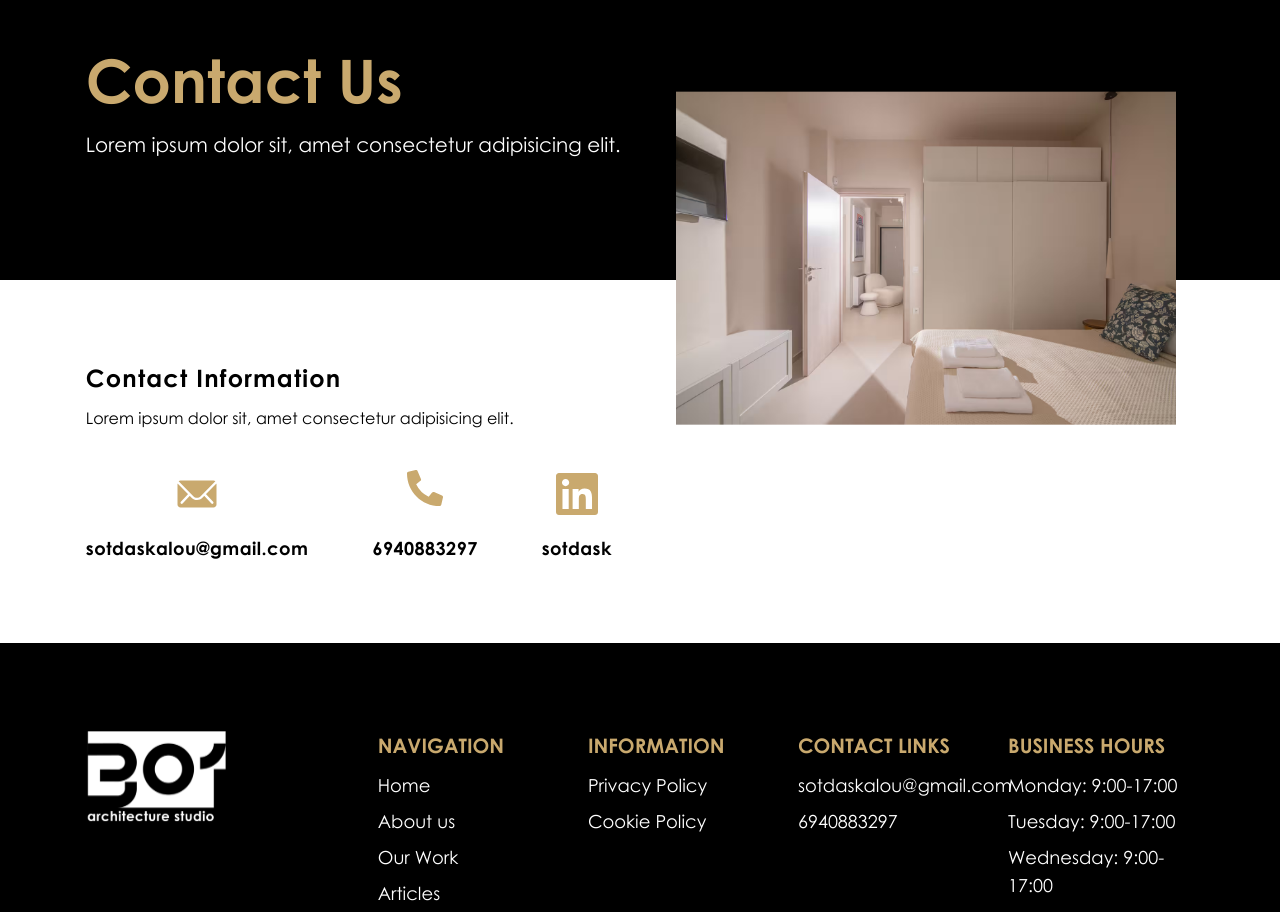
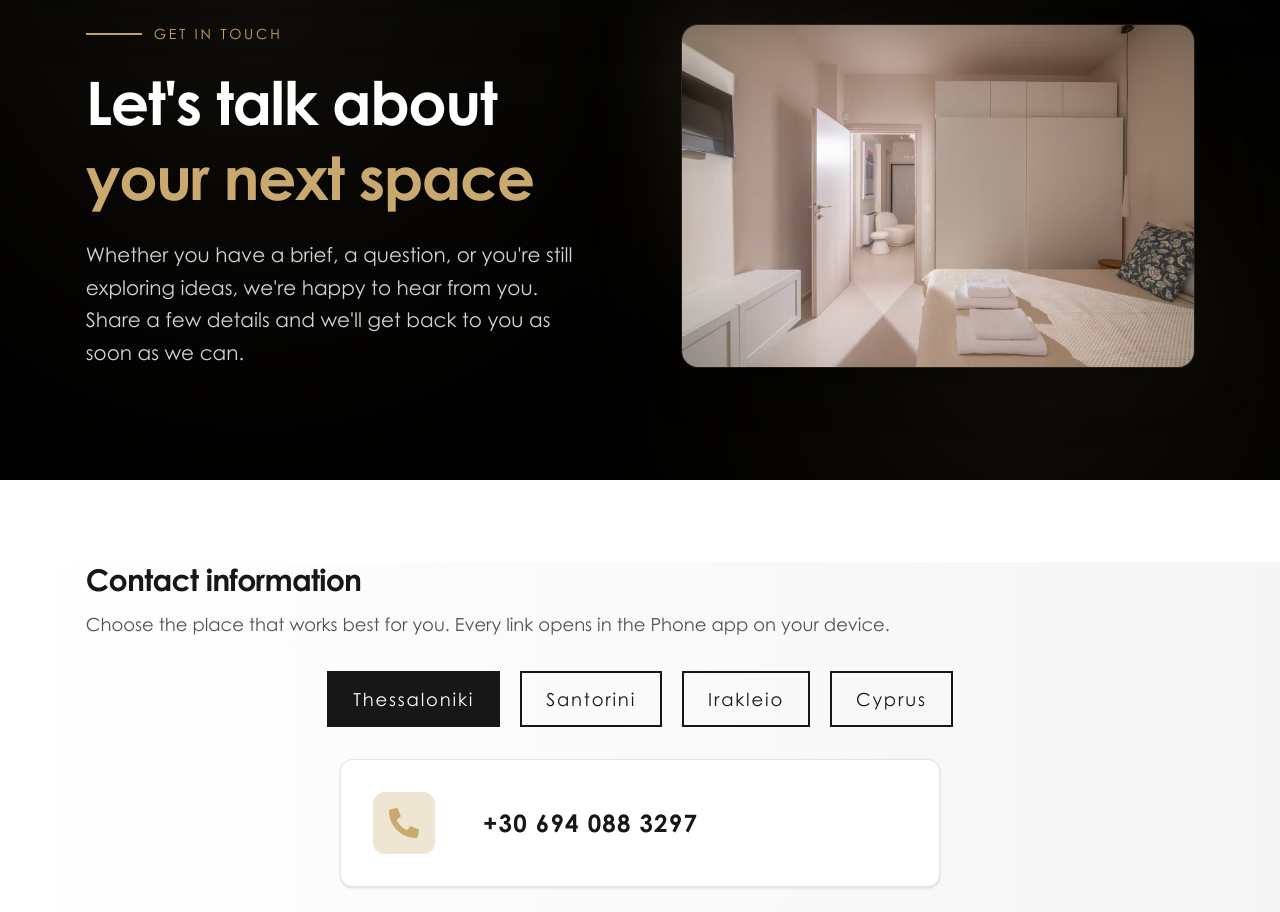
Before and after one commit to sotdask/301, a React (Vite) app: page /contact in a window 1280 px wide. Shown: the part 120-1032 px from the top of the page. Built offline with nearby package versions, Linux system fonts and the light colour scheme.

Commit message:
contact page

```diff
--- a/package.json
+++ b/package.json
@@ -13,6 +13,7 @@
     "@gsap/react": "^2.1.2",
     "@tailwindcss/vite": "^4.2.2",
     "aos": "^2.3.4",
+    "flowbite": "^4.0.2",
     "gsap": "^3.15.0",
     "react": "^19.2.4",
     "react-dom": "^19.2.4",
--- a/src/components/contact/ContactInfo.jsx
+++ b/src/components/contact/ContactInfo.jsx
@@ -1,35 +1,163 @@
-import React from "react";
+import React, { useState } from "react";
+import { FaPhoneAlt } from "react-icons/fa";
 import { IoIosMail } from "react-icons/io";
-import { FaPhoneAlt } from "react-icons/fa";
-import { FaLinkedin } from "react-icons/fa";
+import { FaInstagram } from "react-icons/fa";
+import { FaLinkedinIn } from "react-icons/fa";
+
+const locations = [
+  {
+    id: "thessaloniki",
+    label: "Thessaloniki",
+    phoneTel: "+306940883297",
+    phoneDisplay: "+30 694 088 3297",
+  },
+  {
+    id: "santorini",
+    label: "Santorini",
+    phoneTel: "+306971112233",
+    phoneDisplay: "+30 697 111 2233",
+  },
+  {
+    id: "irakleio",
+    label: "Irakleio",
+    phoneTel: "+306982223344",
+    phoneDisplay: "+30 698 222 3344",
+  },
+  {
+    id: "cyprus",
+    label: "Cyprus",
+    phoneTel: "+35799111222",
+    phoneDisplay: "+357 99 111 222",
+  },
+];
 
 const ContactInfo = () => {
+  const [activeIndex, setActiveIndex] = useState(0);
+  const active = locations[activeIndex];
+
   return (
-    <section className="section-margin bg-white">
-      <div className="section-padding mt-32 lg:mt-0">
-        <h4 className="text-xl text-center lg:text-start md:text-2xl tracking-wider font-bold">
-          Contact Information
-        </h4>
-        <p className="text-center text-base lg:text-start mt-3">
-          Lorem ipsum dolor sit, amet consectetur adipisicing elit.
-        </p>
-        <div className="wrapper flex flex-col lg:flex-row gap-16 items-center mt-10">
-          <a href="#" className="flex flex-col items-center group">
-            <IoIosMail className="text-primary text-5xl transition ease-in-out duration-500 group-hover:-translate-y-2" />
-            <span className="text-lg font-bold tracking-wide mt-4">
+    <section
+      aria-labelledby="contact-info-heading"
+      className="section-margin pb-[clamp(2.813rem,3.949vw+1.949rem,6.688rem)] bg-linear-to-r from-white to-stone-100"
+    >
+      <div className="section-padding">
+        <header className="mx-auto max-w-2xl text-center lg:mx-0 lg:max-w-none lg:text-left">
+          <h2
+            id="contact-info-heading"
+            className="text-2xl font-bold tracking-tight text-neutral-900 md:text-3xl"
+          >
+            Contact information
+          </h2>
+          <p className="mt-3 text-base leading-relaxed text-neutral-600 md:text-lg">
+            Choose the place that works best for you. Every link opens in the
+            Phone app on your device.
+          </p>
+        </header>
+
+        <div
+          className="menuWrapper mt-4 flex w-full flex-col items-stretch gap-5 md:mt-6 lg:mt-8 md:flex-row md:items-center md:justify-center"
+          role="group"
+          aria-label="Office locations"
+        >
+          {locations.map(({ id, label }, index) => {
+            const isActive = index === activeIndex;
+            return (
+              <button
+                key={id}
+                type="button"
+                aria-pressed={isActive}
+                onClick={() => setActiveIndex(index)}
+                className={`group relative flex w-full cursor-pointer items-center justify-center overflow-hidden border-2 px-6 py-3 transition-colors duration-300 lg:inline-flex lg:w-auto ${
+                  isActive
+                    ? "active border-neutral-900 bg-neutral-900 text-white"
+                    : "border-neutral-900 bg-transparent text-neutral-900"
+                }`}
+              >
+                <span
+                  className={`relative z-10 text-center text-lg tracking-widest transition-colors duration-300 ${
+                    isActive
+                      ? "text-white"
+                      : "text-neutral-900 group-hover:text-white"
+                  }`}
+                >
+                  {label}
+                </span>
+                {!isActive && (
+                  <span
+                    className="absolute top-0 left-[-10%] h-full w-0 origin-left -skew-x-12 bg-neutral-900 transition-all duration-400 group-hover:w-[120%]"
+                    aria-hidden="true"
+                  />
+                )}
+              </button>
+            );
+          })}
+        </div>
+        <div className="flex w-full justify-center">
+          <a
+            id={`panel-${active.id}`}
+            href={`tel:${active.phoneTel.replace(/\s/g, "")}`}
+            className="bodyWrapper mt-8 flex w-full max-w-150 flex-row items-center gap-8 rounded-xl border border-stone-200 bg-white p-6 text-neutral-700 shadow-sm transition duration-500 ease-in-out hover:-translate-y-2 hover:border-primary/40 hover:shadow-md focus-visible:outline-none focus-visible:ring-2 focus-visible:ring-primary focus-visible:ring-offset-2 md:gap-12 md:p-8"
+          >
+            <div className="rounded-xl bg-primary/30 p-4">
+              <FaPhoneAlt
+                className="text-3xl text-primary"
+                aria-hidden="true"
+              />
+            </div>
+            <p className="text-xl font-bold tracking-wider text-neutral-900 sm:text-2xl">
+              {active.phoneDisplay}
+            </p>
+          </a>
+        </div>
+        <header className="mt-8 lg:mt-10 mx-auto max-w-2xl text-center lg:mx-0 lg:max-w-none lg:text-left">
+          <h2
+            id="contact-info-heading"
+            className="text-2xl font-bold tracking-tight text-neutral-900 md:text-3xl"
+          >
+            Email and Socials
+          </h2>
+          <p className="mt-3 text-base leading-relaxed text-neutral-600 md:text-lg">
+            Not a phone person? We get it. Here's more ways to contact us.
+          </p>
+        </header>
+        <div className="wrapper grid grid-cols-1 md:grid-cols-2 lg:grid-cols-3 gap-x-8 gap-y-2">
+          <a
+            href="mailto:sotdaskalou@gmail.com"
+            className="bodyWrapper mt-6 flex w-full flex-col items-start gap-2 rounded-xl border border-stone-200 bg-white p-6 text-neutral-700 shadow-sm transition duration-500 ease-in-out hover:-translate-y-2 hover:border-primary/40 hover:shadow-md focus-visible:outline-none focus-visible:ring-2 focus-visible:ring-primary focus-visible:ring-offset-2 md:gap-4 md:p-8"
+          >
+            <div className="rounded-xl bg-primary/30 p-2">
+              <IoIosMail className="text-4xl text-primary" aria-hidden="true" />
+            </div>
+            <span className="text-lg font-bold tracking-wide text-neutral-900 sm:text-lg">
               sotdaskalou@gmail.com
             </span>
-          </a>{" "}
-          <a href="#" className="flex flex-col items-center group">
-            <FaPhoneAlt className="text-primary text-4xl transition ease-in-out duration-500 group-hover:-translate-y-2" />
-            <span className="text-lg font-bold tracking-wide mt-7">
-              6940883297
+          </a>
+          <a
+            href="#"
+            className="bodyWrapper mt-6 flex w-full flex-col items-start gap-2 rounded-xl border border-stone-200 bg-white p-6 text-neutral-700 shadow-sm transition duration-500 ease-in-out hover:-translate-y-2 hover:border-primary/40 hover:shadow-md focus-visible:outline-none focus-visible:ring-2 focus-visible:ring-primary focus-visible:ring-offset-2 md:gap-4 md:p-8"
+          >
+            <div className="rounded-xl bg-primary/30 p-2">
+              <FaInstagram
+                className="text-4xl text-primary"
+                aria-hidden="true"
+              />
+            </div>
+            <span className="text-lg font-bold tracking-wide text-neutral-900 sm:text-lg">
+              301 Architecture Studio
             </span>
           </a>
-          <a href="#" className="flex flex-col items-center group">
-            <FaLinkedin className="text-primary text-5xl transition ease-in-out duration-500 group-hover:-translate-y-2" />
-            <span className="text-lg font-bold tracking-wide mt-4">
-              sotdask
+          <a
+            href="#"
+            className="bodyWrapper mt-6 flex w-full flex-col items-start gap-2 rounded-xl border border-stone-200 bg-white p-6 text-neutral-700 shadow-sm transition duration-500 ease-in-out hover:-translate-y-2 hover:border-primary/40 hover:shadow-md focus-visible:outline-none focus-visible:ring-2 focus-visible:ring-primary focus-visible:ring-offset-2 md:gap-4 md:p-8"
+          >
+            <div className="rounded-xl bg-primary/30 p-2">
+              <FaLinkedinIn
+                className="text-4xl text-primary"
+                aria-hidden="true"
+              />
+            </div>
+            <span className="text-lg font-bold tracking-wide text-neutral-900 sm:text-lg">
+              301 Architecture Studio
             </span>
           </a>
         </div>
--- a/src/components/contact/Hero.jsx
+++ b/src/components/contact/Hero.jsx
@@ -3,28 +3,72 @@ import { contact } from "../../assets";
 
 const Hero = () => {
   return (
-    <section className="min-h-[50vh] bg-black flex flex-col justify-center pt-28 md:pt-32 lg:pt-36 lg:pb-24">
-      <div className="section-padding relative">
-        <div className="lg:pr-105 xl:pr-130">
-          <h1 data-aos="fade-up" data-aos-duration="1000" className="text-primary text-center font-bold lg:text-start text-3xl md:text-4xl lg:text-5xl xl:text-6xl">
-            Contact Us
-          </h1>
-          <p className="text-white text-center lg:text-start mt-5 text-xl">
-            Lorem ipsum dolor sit, amet consectetur adipisicing elit.
-          </p>
+    <section
+      aria-labelledby="contact-hero-heading"
+      className="relative isolate overflow-hidden bg-linear-to-b from-neutral-950 via-black to-black pt-28 pb-16 md:pt-32 md:pb-20 lg:pt-36 lg:pb-28"
+    >
+      <div
+        className="pointer-events-none absolute inset-0 opacity-[0.07]"
+        aria-hidden="true"
+        style={{
+          backgroundImage:
+            "radial-gradient(circle at 20% 20%, var(--color-primary) 0%, transparent 45%), radial-gradient(circle at 80% 80%, var(--color-primary) 0%, transparent 40%)",
+        }}
+      />
 
-          <img
-            src={contact}
-            className="w-full max-w-85 mx-auto -mb-22 mt-8 sm:max-w-95 md:max-w-125 lg:hidden"
-            alt="Contact hero"
-          />
+      <div className="section-padding relative z-10">
+        <div className="mx-auto flex max-w-6xl flex-col gap-10 lg:flex-row lg:items-center lg:justify-between lg:gap-16">
+          <div className="max-w-xl text-center lg:max-w-lg lg:text-left">
+            <div
+              data-aos="fade-up"
+              data-aos-duration="800"
+              className="flex items-center justify-center gap-3 lg:justify-start"
+            >
+              <span className="block h-0.5 w-10 shrink-0 bg-primary sm:w-14" />
+              <p className="text-xs font-medium uppercase tracking-[0.2em] text-primary sm:text-sm">
+                Get in touch
+              </p>
+            </div>
+
+            <h1
+              id="contact-hero-heading"
+              data-aos="fade-up"
+              data-aos-duration="900"
+              data-aos-delay="50"
+              className="mt-5 text-4xl font-bold leading-tight tracking-tight text-white sm:text-5xl lg:text-6xl"
+            >
+              Let&apos;s talk about{" "}
+              <span className="text-primary">your next space</span>
+            </h1>
+
+            <p
+              data-aos="fade-up"
+              data-aos-duration="900"
+              data-aos-delay="100"
+              className="mt-6 text-lg leading-relaxed text-neutral-300 sm:text-xl"
+            >
+              Whether you have a brief, a question, or you&apos;re still
+              exploring ideas, we&apos;re happy to hear from you. Share a few
+              details and we&apos;ll get back to you as soon as we can.
+            </p>
+          </div>
+
+          <div
+            className="relative mx-auto w-full max-w-md shrink-0 lg:mx-0 lg:max-w-lg"
+            data-aos="fade-left"
+            data-aos-duration="1000"
+          >
+            <div
+              className="pointer-events-none absolute -inset-4 rounded-3xl bg-linear-to-br from-primary/20 via-transparent to-primary/5 blur-2xl"
+              aria-hidden="true"
+            />
+            <img
+              src={contact}
+              alt=""
+              className="relative z-10 w-full rounded-2xl object-contain shadow-2xl shadow-black/40 ring-1 ring-white/10"
+            />
+          </div>
         </div>
-
-        <img
-          src={contact}
-          className="hidden lg:block absolute bottom-0 right-16 xl:right-26 w-95 xl:w-125 max-w-none translate-y-[80%] z-20"
-          alt="Contact hero"
-        />
       </div>
     </section>
   );
--- a/src/pages/Contact.jsx
+++ b/src/pages/Contact.jsx
@@ -4,10 +4,10 @@ import ContactInfo from "../components/contact/ContactInfo";
 
 function Contact() {
   return (
-    <div>
+    <main id="main-content">
       <Hero />
       <ContactInfo />
-    </div>
+    </main>
   );
 }
 
```
Also changed, not shown: 1 other file (tests, documents, lock files or other folders).
